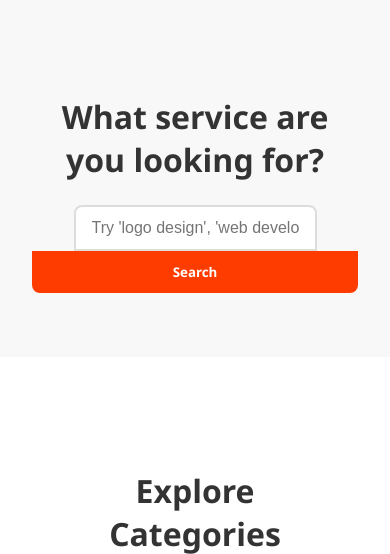
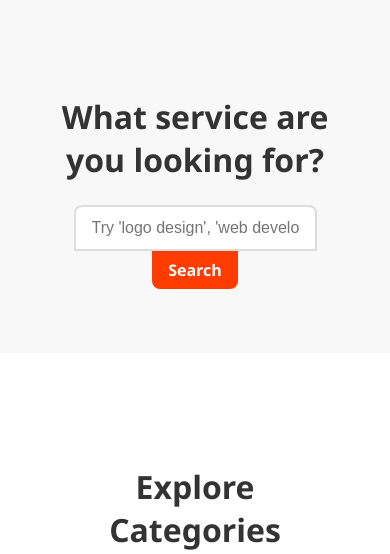
Before and after one commit to FEUP-LTW-2025/ltw-project-ltw07g03, a PHP site: page /pages/index.php in a window 390 px wide. Shown: the part 918-1472 px from the top of the page. Run offline with PHP 8.4, Linux system fonts and the light colour scheme; data comes from the database, SQL or seed files in the repository; some web fonts are replaced.

Commit message:
home page search button

```diff
--- a/css/search.css
+++ b/css/search.css
@@ -36,3 +36,27 @@
 .search-btn:hover {
   background: var(--color-primary-dark);
 }
+
+/* Responsive styles for the search button */
+@media (max-width: 768px) {
+  .search-btn {
+    width: auto; /* Ensure the button does not stretch unnecessarily */
+    padding: 0.5rem 1rem; /* Adjust padding for smaller screens */
+    font-size: 1rem; /* Reduce font size for better fit */
+  }
+
+  .search-form {
+    display: flex;
+    flex-direction: row; /* Ensure input and button are side by side */
+    align-items: center; /* Align items vertically */
+    gap: 0; /* Remove spacing between input and button */
+  }
+
+  .search-input {
+    border-radius: 8px 0 0 8px; /* Keep rounded corners for input */
+  }
+
+  .search-btn {
+    border-radius: 0 8px 8px 0; /* Keep rounded corners for button */
+  }
+}
```
